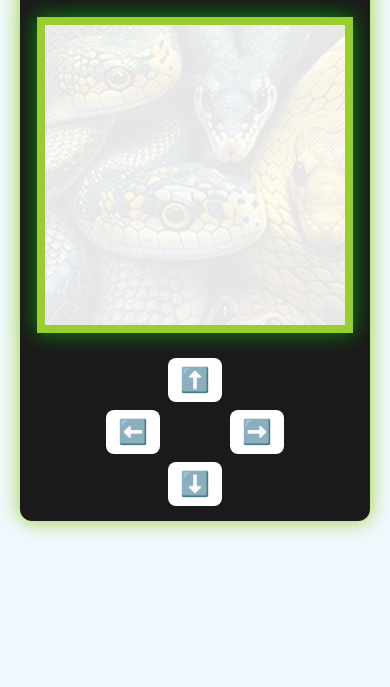
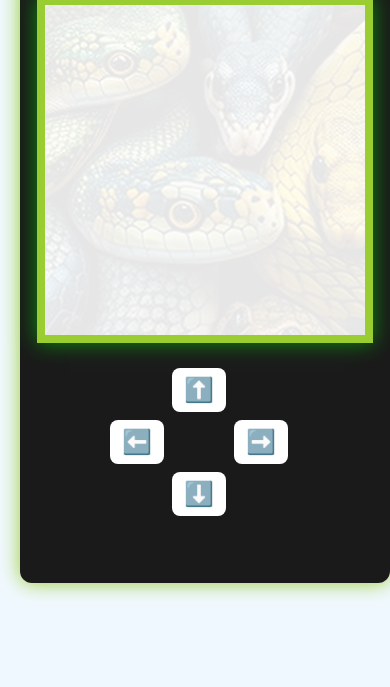
Before and after one commit to UzmaFateh/Glowing-Snake, a plain HTML site: page index.html in a window 390 px wide. Shown: the part 157-844 px from the top of the page. Drawn offline with Linux system fonts and the light colour scheme.

Commit message:
style changing

```diff
--- a/index.html
+++ b/index.html
@@ -1,18 +1,19 @@
-
-
-
 <!DOCTYPE html>
 <html lang="en">
+
 <head>
   <meta charset="UTF-8" />
-  <meta name="viewport" content="width=device-width, initial-scale=1.0"/>
+  <meta name="viewport" content="width=device-width, initial-scale=1.0" />
   <title>Snake Game</title>
   <link rel="stylesheet" href="style.css" />
 </head>
+
 <body>
-
+  <center>
   <div class="game-container">
-    <center><h1>🐍 Snake Game</h1></center>
+    <center>
+      <h1>🐍 Snake Game</h1>
+    </center>
     <center>
       <select id="difficulty">
         <option value="300">Easy</option>
@@ -23,7 +24,9 @@
     </center>
     <div class="score-board">Score: <span id="score">1</span></div>
 
-    <div class="board" id="gameBoard"></div>
+    <div class="board" id="gameBoard">
+
+    </div>
 
     <!-- Touch Controls -->
     <center>
@@ -34,20 +37,21 @@
           <td></td>
         </tr>
         <tr>
-        <td> <button class="btn" id="left"  data-dir="left">⬅️</button></td>
+          <td> <button class="btn" id="left" data-dir="left">⬅️</button></td>
 
           <td></td>
-        <td> <button class="btn" id="right"  data-dir="right">➡️</button></td>
+          <td> <button class="btn" id="right" data-dir="right">➡️</button></td>
 
         </tr>
         <tr>
           <td></td>
-        <td> <button class="btn" id="down"  data-dir="down">⬇️</button></td>
+          <td> <button class="btn" id="down" data-dir="down">⬇️</button></td>
           <td></td>
         </tr>
       </table>
     </center>
   </div>
+  </center>
 
 
 
@@ -62,4 +66,5 @@
 
   <script src="script.js"></script>
 </body>
+
 </html>
--- a/style.css
+++ b/style.css
@@ -6,18 +6,24 @@ body {
     color: white;
     text-align: center;
     margin: 0;
-    padding: 20px;
+    padding-left: 20px;
 
   }
 
   .game-container {
     background: #1a1a1a;
+   padding-top: 5px;
+   padding-bottom: 5px;
 
-    padding: 20px;
     border-radius: 12px;
-    max-width: 500px;
+    max-width: 600px;
     margin: auto;
     box-shadow: 0 0 20px yellowgreen;
+  }
+
+  .game-container h1{
+    box-shadow: 0 0 20px yellow;
+
   }
 
 
@@ -56,11 +62,12 @@ body {
 
     animation: snakeGlow 0.4s infinite alternate;
     animation: pulse 1s infinite ;
-    box-shadow: 0 0 20px yellowgreen;
+
+    box-shadow: 0 0 20px yellow;
     transition: transform 0.15s linear;
   }
   .snake {
-    animation: snakeGlow 0.8s infinite alternate;
+    /* animation: snakeGlow 0.8s infinite alternate; */
     transition: all 0.2s ease;
   }
 
@@ -106,6 +113,7 @@ body {
 
   .controls {
     margin-top: 20px;
+    display: none;
 
 
     border: 2px solid yellowgreen;
@@ -148,6 +156,8 @@ body {
     padding: 30px;
     border-radius: 12px;
     text-align: center;
+    animation: pulse 1s  ;
+    box-shadow: 0 0 20px yellow;
   }
 
   #restartBtn {
@@ -161,18 +171,33 @@ body {
     cursor: pointer;
   }
   @media (max-width: 500px) {
+
+  .game-container {
+    background: #1a1a1a;
+   padding-top: 5px;
+   padding-bottom: 5px;
+
+    border-radius: 12px;
+    max-width: 500px;
+    height: 720px;
+    margin: auto;
+    box-shadow: 0 0 20px yellowgreen;
+  }
+
     .board {
-      width: 300px;
-      height: 300px;
+      width: 320px;
+      height: 330px;
       grid-template-columns: repeat(20, 1fr);
-      grid-template-rows: repeat(20, 1fr);
+      grid-template-rows: repeat(22, 1fr);
     }
 
     .controls {
+      display: flex;
         margin-top: 20px;
-        width:100px;
-        height: 100px;
+        width:200px;
+        height: 200px;
         border: 0px solid ;
+
     }
 
     .controls .btn {
```
Lines whose indentation alone changed are shown as unchanged.
